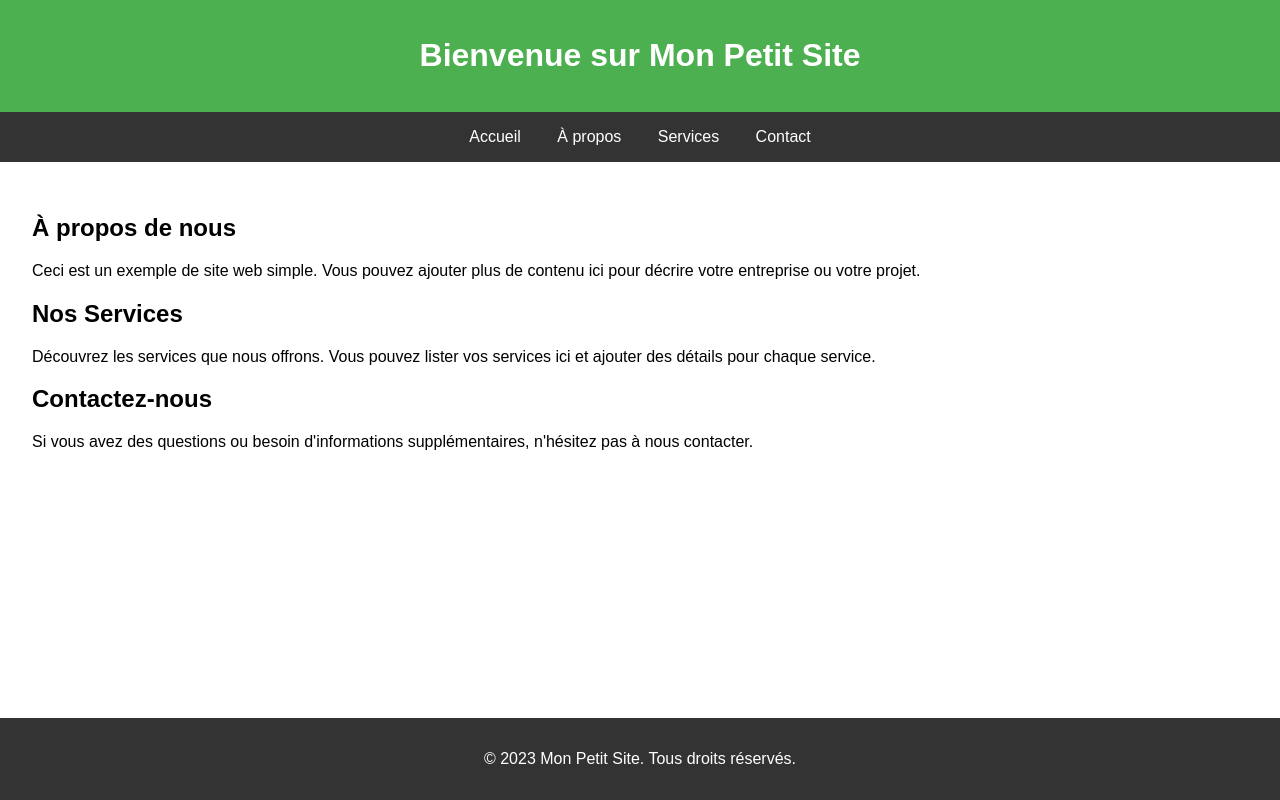
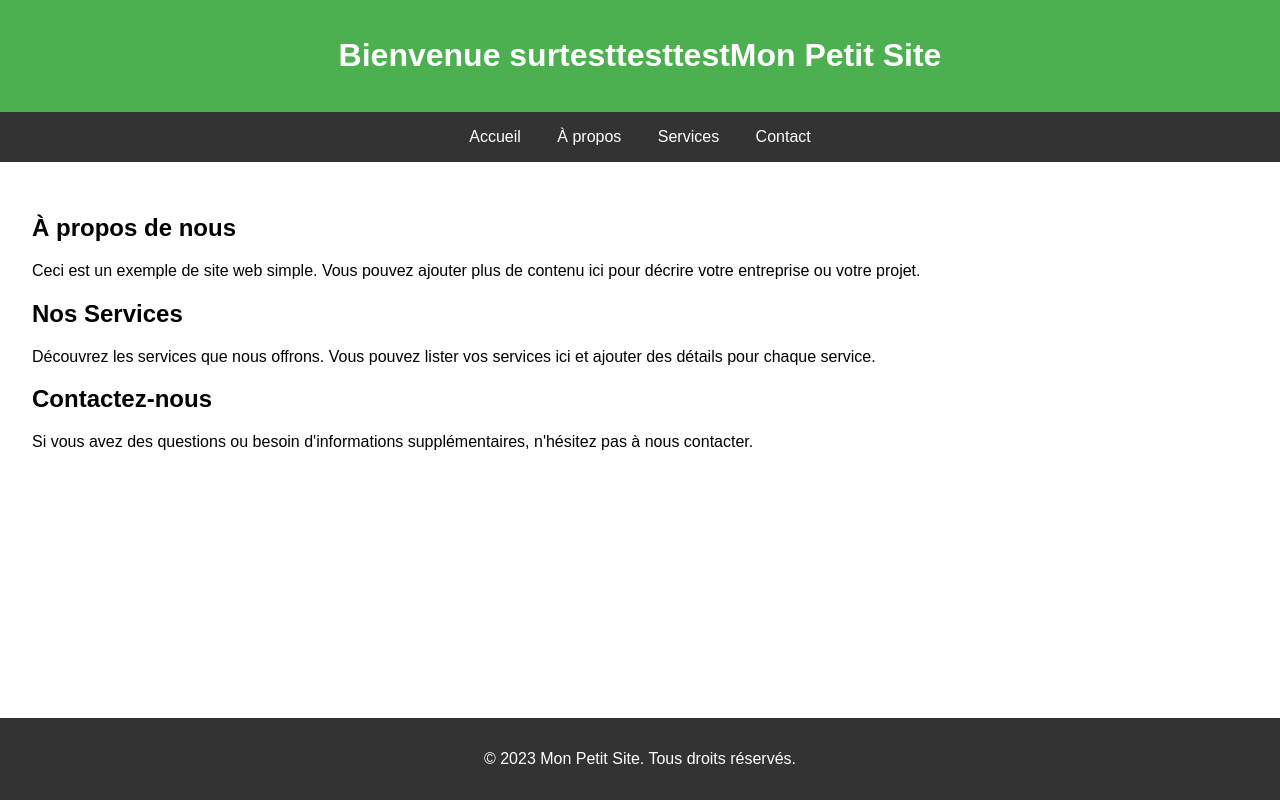
Before and after one commit to fnature78/devopscours, a plain HTML site: page index.html in a window 1280 px wide. Drawn offline with Linux system fonts and the light colour scheme.

Commit message:
Update index.html

```diff
--- a/index.html
+++ b/index.html
@@ -43,7 +43,7 @@
 </head>
 <body>
     <header>
-        <h1>Bienvenue sur Mon Petit Site</h1>
+        <h1>Bienvenue surtesttesttestMon Petit Site</h1>
     </header>
     <nav>
         <a href="#">Accueil</a>
```
